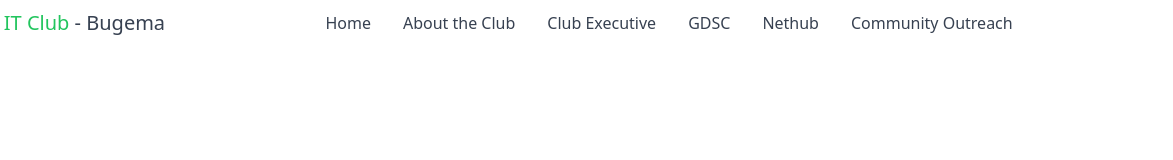
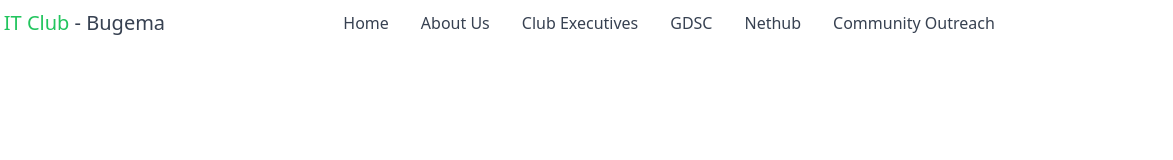
Before and after one commit to TroyMoses/it-club, a website: page index.html in a window 1280 px wide. Shown: the full height of the page, 107-1280 px from the left. Drawn offline with Linux system fonts and the light colour scheme.

Commit message:
Update index.html
Updating to About us from about the club

```diff
--- a/index.html
+++ b/index.html
@@ -21,8 +21,8 @@
         </div>
         <div class="flex justify-center items-center gap-8">
             <a href="#" class="nav-link">Home</a>
-            <a href="#" class="nav-link">About the Club</a>
-            <a href="#" class="nav-link">Club Executive</a>
+            <a href="#" class="nav-link">About Us</a>
+            <a href="#" class="nav-link">Club Executives</a>
             <a href="#" class="nav-link">GDSC</a>
             <a href="#" class="nav-link">Nethub</a>
             <a href="#" class="nav-link">Community Outreach</a>
```
